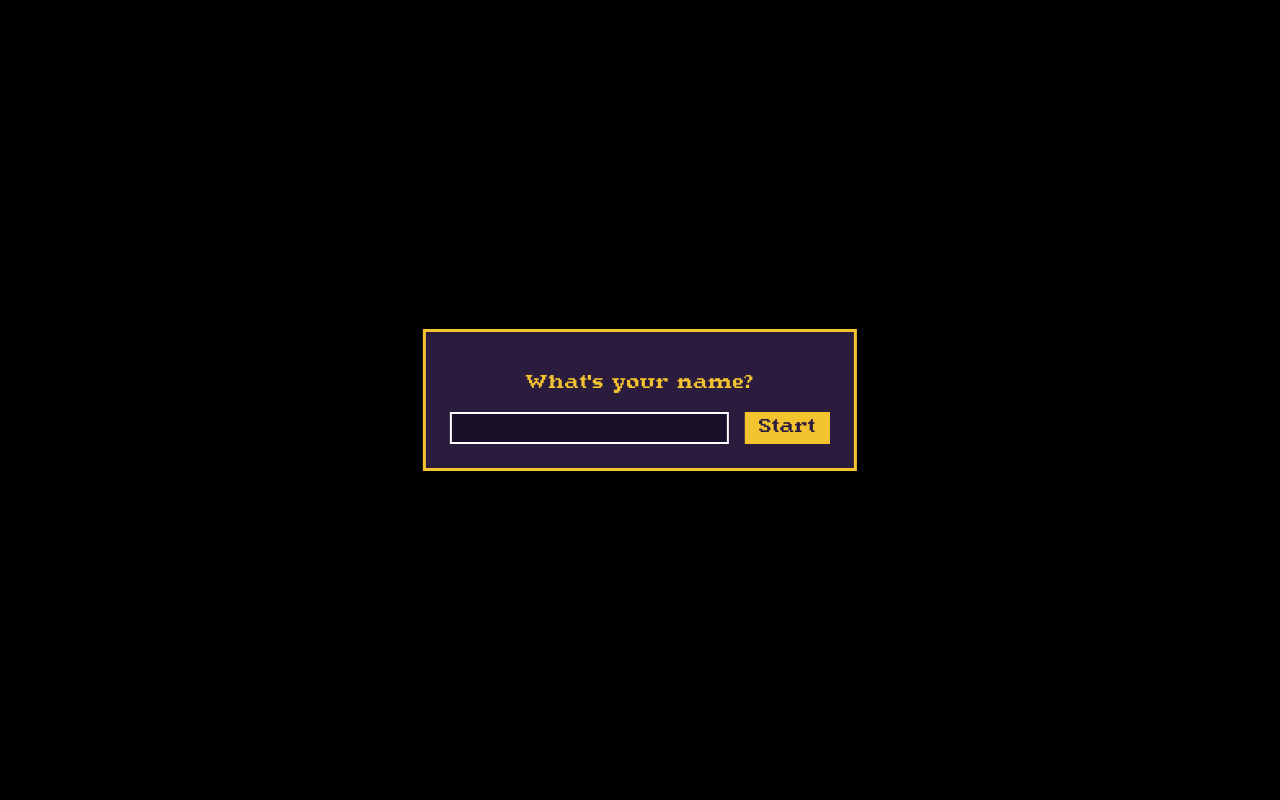
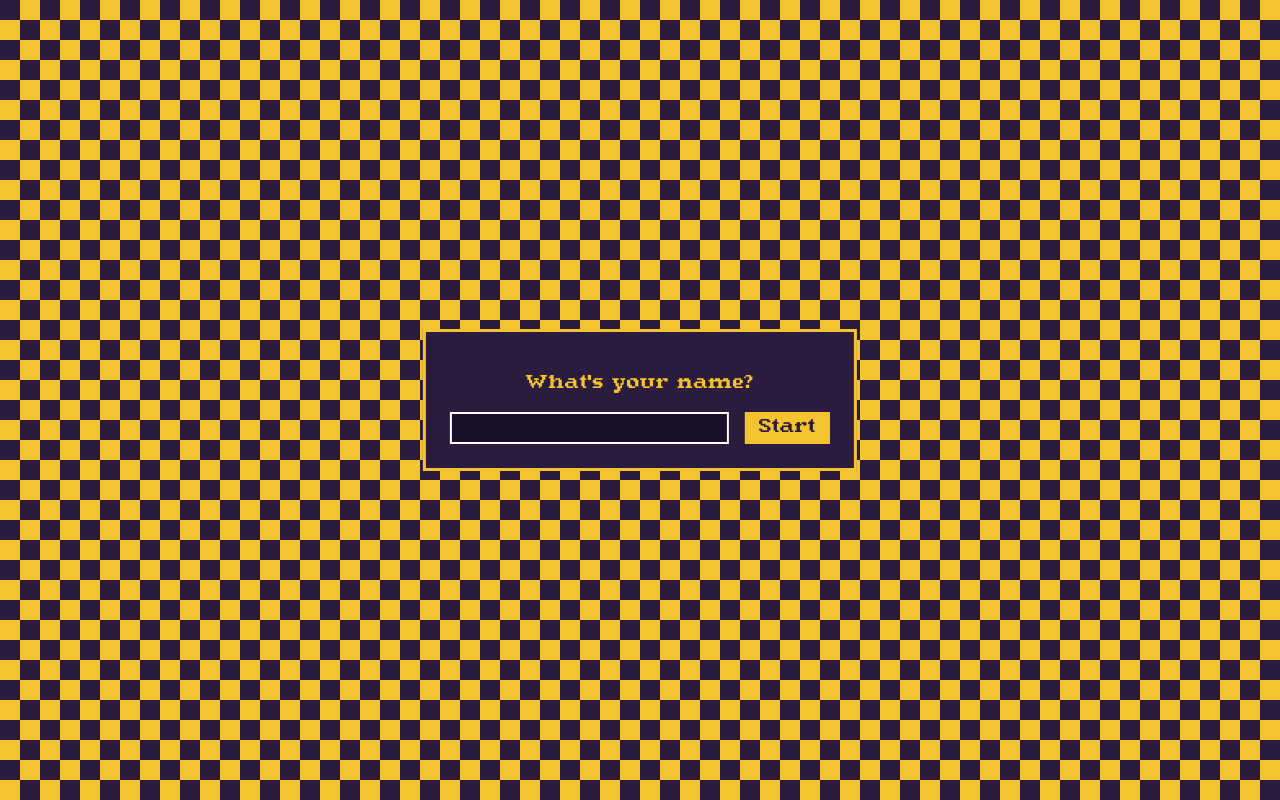
Before and after one commit to haadimn/mustapha-portfolio, a website built with Vite: page index.html in a window 1280 px wide. Built offline with nearby package versions, Linux system fonts and the light colour scheme; what kaplay would draw is missing.

Commit message:
Update background styles: enhance body background with gradient patterns and colors

```diff
--- a/index.html
+++ b/index.html
@@ -5,7 +5,19 @@
     <meta name="viewport" content="width=device-width, initial-scale=1, maximum-scale=1, user-scalable=no" />
     <title>portfolio</title>
     <style>
-      html, body { margin: 0; height: 100%; background: #000; touch-action: none; }
+      html, body {
+        margin: 0;
+        height: 100%;
+        touch-action: none;
+        background-color: #2b1b3d;
+        background-image:
+          linear-gradient(45deg, #f4c430 25%, transparent 25%),
+          linear-gradient(-45deg, #f4c430 25%, transparent 25%),
+          linear-gradient(45deg, transparent 75%, #f4c430 75%),
+          linear-gradient(-45deg, transparent 75%, #f4c430 75%);
+        background-size: 40px 40px;
+        background-position: 0 0, 0 20px, 20px -20px, -20px 0px;
+      }
       /* ponytail: KAPLAY appends its canvas straight into <body> (no `root`
          option set), so body doubles as the shared positioned container for
          canvas + #textbox-root. Upgrade path: if KAPLAY gets a dedicated
```
